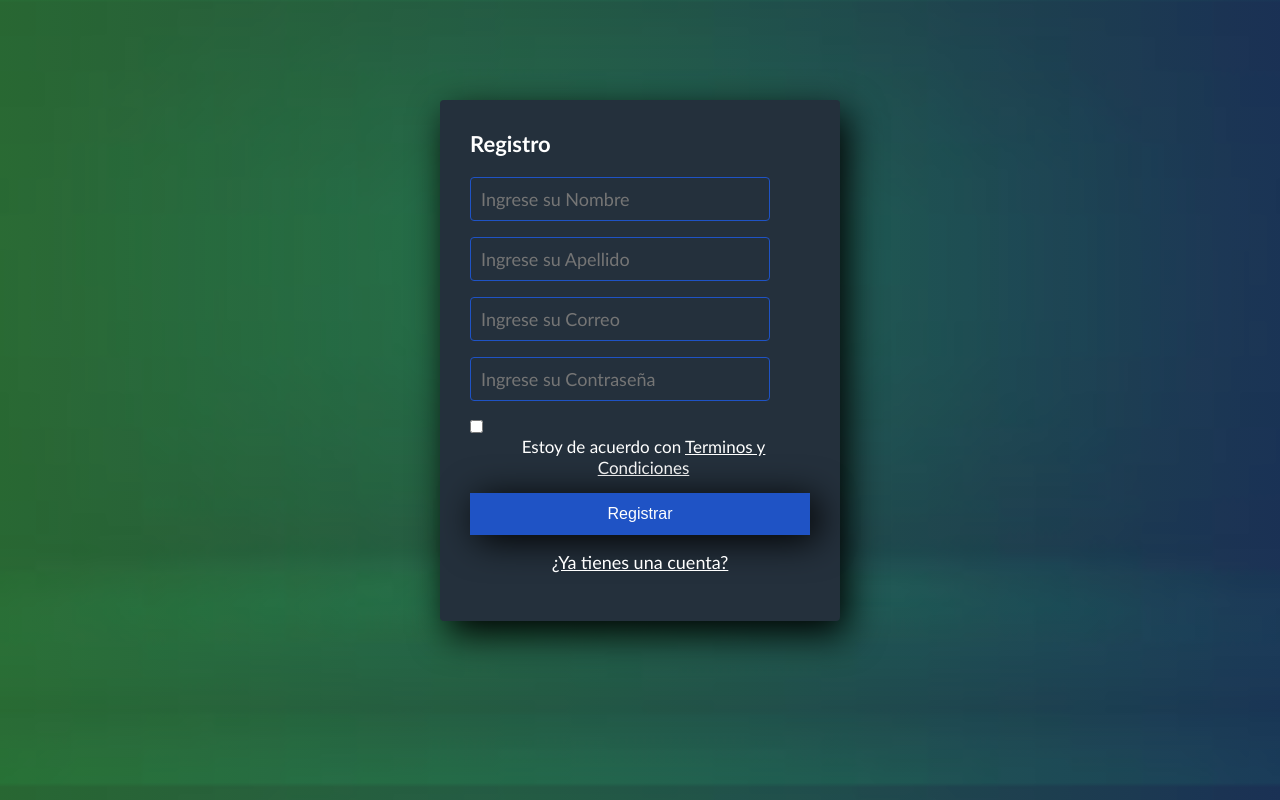
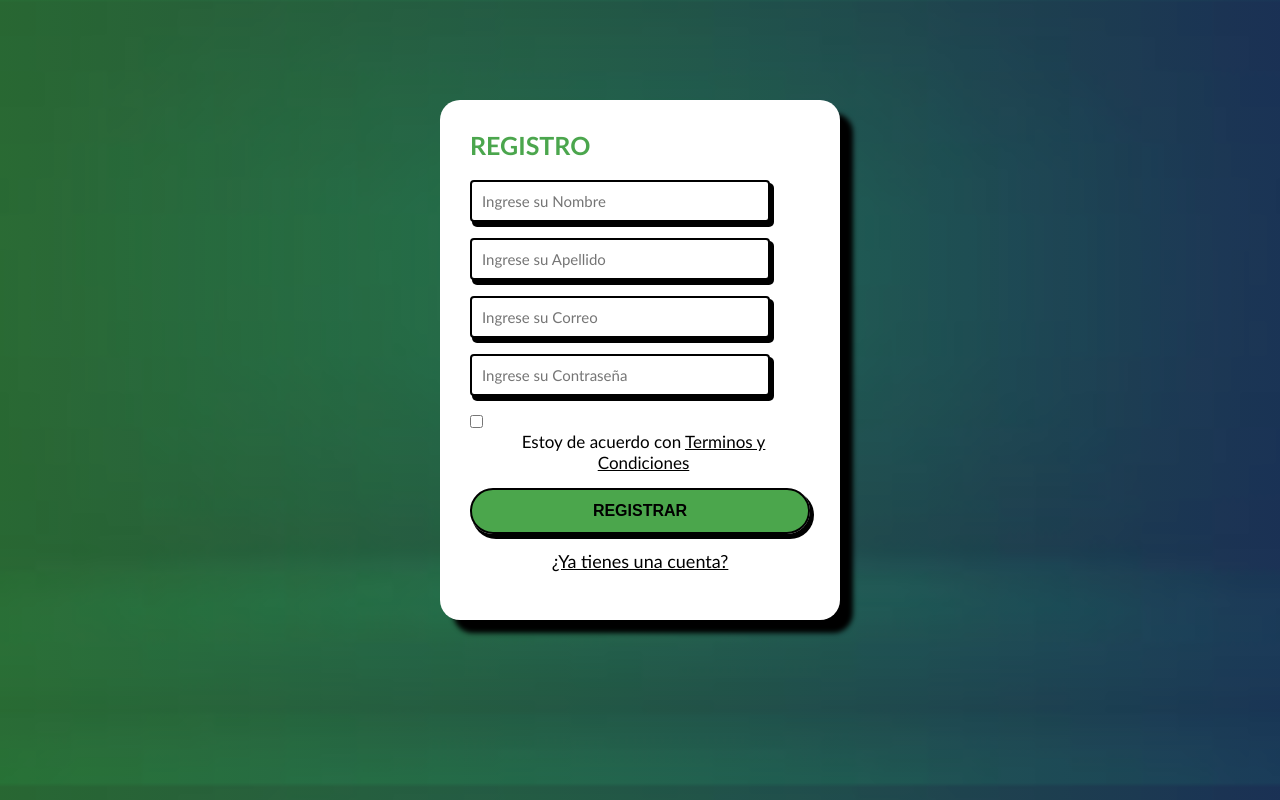
Before and after one commit to AgustinLieutier/calculadora, a plain HTML site: page html/register.html in a window 1280 px wide. Drawn offline with Linux system fonts and the light colour scheme.

Commit message:
fix style

```diff
--- a/css/register.css
+++ b/css/register.css
@@ -1,3 +1,5 @@
+@import url('https://fonts.googleapis.com/css?family=Poppins: 400,500,600,700,800,900');
+
 * {
     margin: 0;
     padding: 0;
@@ -15,18 +17,20 @@ body {
 .form-register{
     display: block;
     width: 400px;
-    background-color: #24303c;
+    background-color: white;
     padding: 30px;
     margin: auto;
     margin-top: 100px;
-    border-radius: 4px;
+    border-radius: 20px;
     font-family: 'calibri';
-    color: white;
-    box-shadow: 7px 13px 37px #000;
+    box-shadow: 13px 13px 5px #000;
 }
 
 .form-register h4 {
-    font-size: 22px;
+    padding: auto auto;
+    color: #359b37e3;
+    font-size: 25px;
+    font-weight: 900;
     margin-bottom: 20px;
 
 }
@@ -39,15 +43,19 @@ body {
 
 .controls {
     width: 300px;
-    background-color: #24303c;
     padding: 10px;
+    border: 2px solid black;
+    box-shadow: 3px 4px 0px 1px black;
     border-radius: 4px;
     margin-bottom: 16px;
-    border: 1px solid  #1f53c5;
     font-family: 'calibri';
-    font-size: 18px;
+    font-size: 15px;
     color: white;
+}
 
+.controls:focus{
+    transform:translateY(4px);
+    box-shadow: none;
 }
 
 .form-register p {
@@ -57,25 +65,27 @@ body {
 }
 
 .form-register a {
-    color: white;
+    color: black;
     text-decoration: underline;
 }
 
 .form-register a:hover {
-    color: white;
-    text-decoration: underline;
-}
-
-.form-register .botons {
-    width: 100%;
-    background: #1f53c5;
-    border: none;
-    padding: 12px;
-    color: white;
-    margin: 16px 0;
-    font-size: 16px;
+    color: blue;
 }
 
 .botons {
-    box-shadow: 7px 5px 37px #000;
+    width: 100%;
+    background: #359b37e3;
+    border: 2px solid black;
+    border-radius: 25px;
+    padding: 12px;
+    color: black;
+    margin: 16px 0;
+    font-size: 16px;
+    font-weight: 800;
+    box-shadow: 3px 4px 0px 1px #000;
 }
+.botons:focus{
+    transform:translateY(4px);
+    box-shadow: 1px 2px 0px 0px black;
+}
--- a/html/register.html
+++ b/html/register.html
@@ -10,14 +10,14 @@
 <body>
   <section class="form-register">
     <form actions="" method="post" id="form">
-      <h4>Registro</h4>
+      <h4>REGISTRO</h4>
       <input class="controls" type="text" name="nombres" id="nombres" placeholder="Ingrese su Nombre">
       <input class="controls" type="text" name="apellidos" id="apellidos" placeholder="Ingrese su Apellido">
       <input class="controls" type="email" name="correo" id="correo" placeholder="Ingrese su Correo">
       <input class="controls" type="password" name="contreseña" id="contraseña" placeholder="Ingrese su Contraseña"><br>
       <input type="checkbox"><p id="terms">Estoy de acuerdo con <a href="#"> Terminos y Condiciones</a></p>
-      <input class="botons" type="submit" value="Registrar">
-      <p><a href="/html/login.html">¿Ya tienes una cuenta?</a></p>
+      <input class="botons" type="submit" value="REGISTRAR">
+      <p><a href="login.html">¿Ya tienes una cuenta?</a></p>
     </form>
   </section>
 </body>
```
Also changed, not shown: css/style.css (+7 -5 lines), html/index.html (+15 -10 lines), html/login.html (+8 -8 lines), img/calculadora.png (added), img/github png.png (added), img/iconopag.png (deleted), 1 other file.
